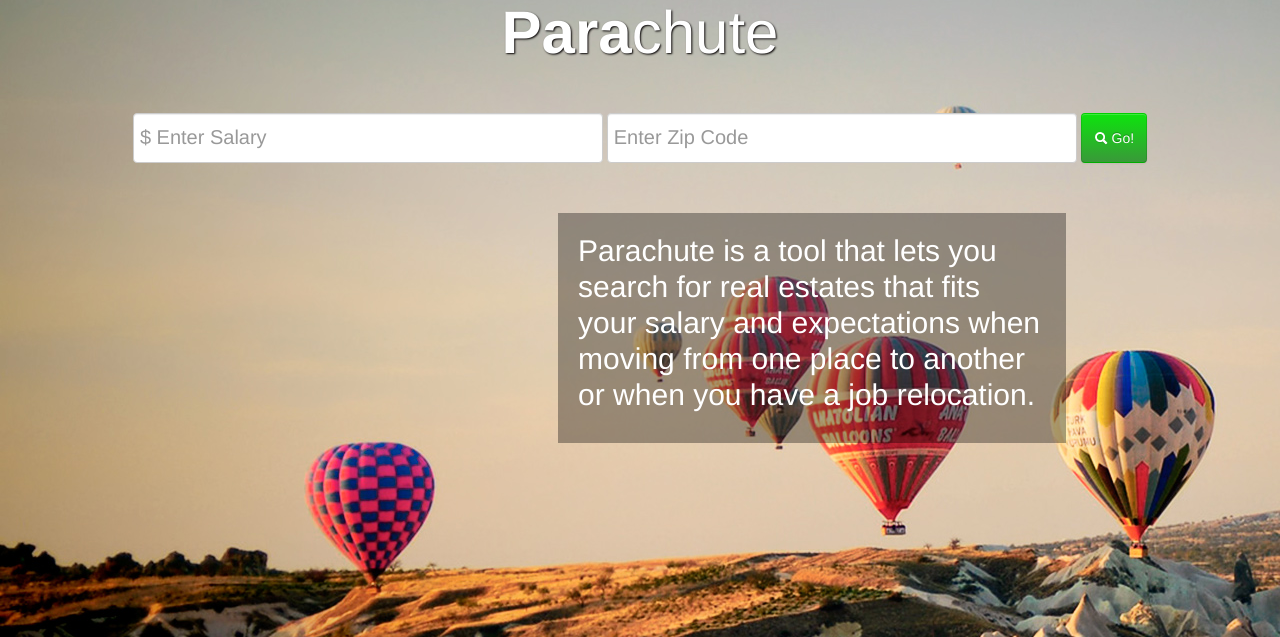
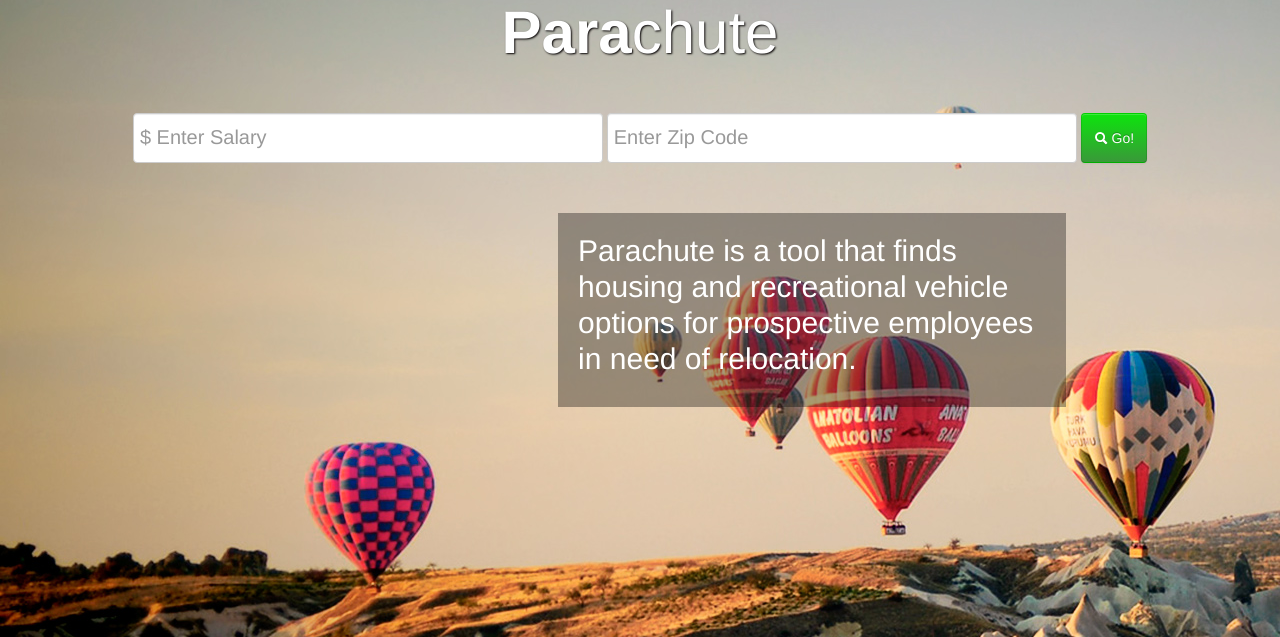
Before and after one commit to toledoalbert/parachute, a PHP site: page / in a window 1280 px wide. Shown: the part 163-800 px from the top of the page. Run offline with PHP 8.4, Linux system fonts and the light colour scheme.

Commit message:
Changed description
Edited grammar error and made more succint

```diff
--- a/index.php
+++ b/index.php
@@ -25,9 +25,7 @@
 
     <div class="desc">
       <p>
-        Parachute is a tool that lets you search for real estates that fits
-        your salary and expectations when moving from one place to another
-        or when you have a job relocation.
+        Parachute is a tool that finds housing and recreational vehicle options for prospective employees in need of relocation.
       </p>
 
     </div>
```
